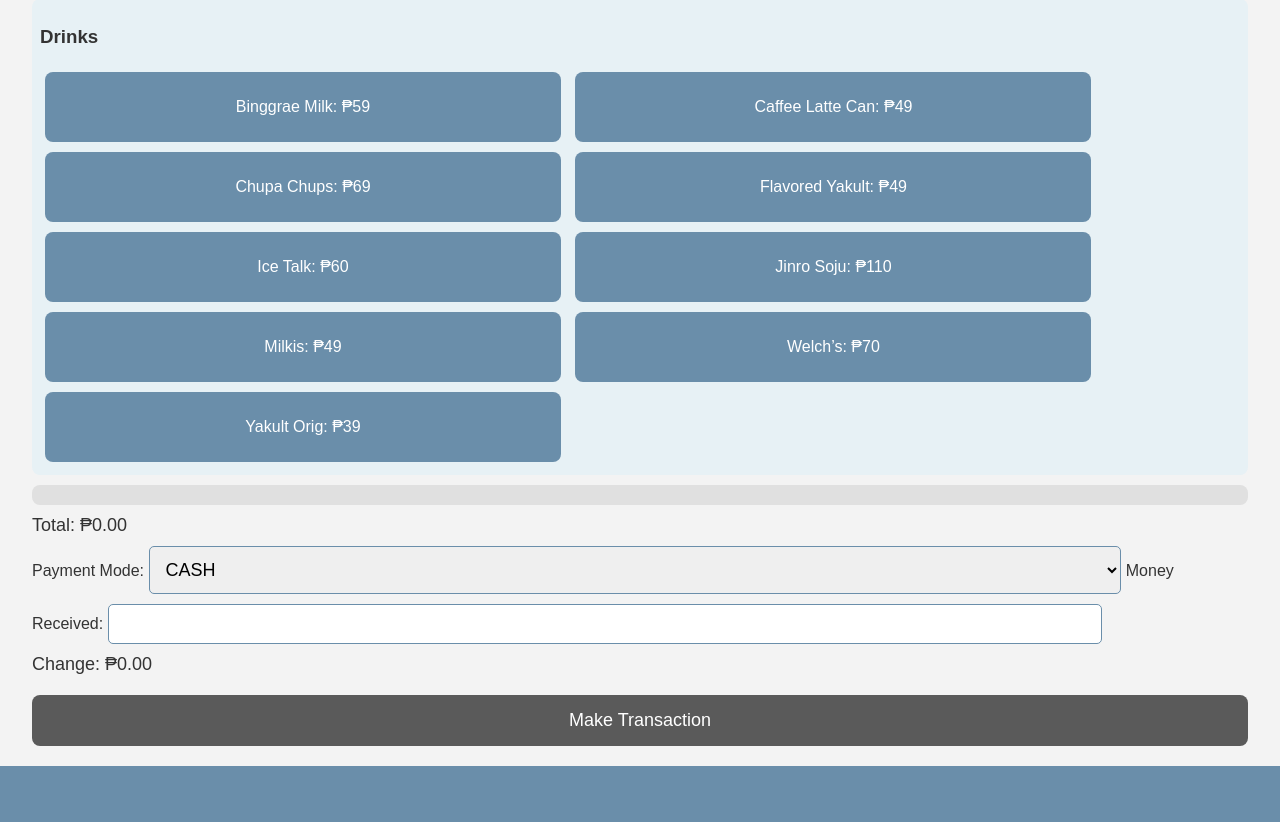
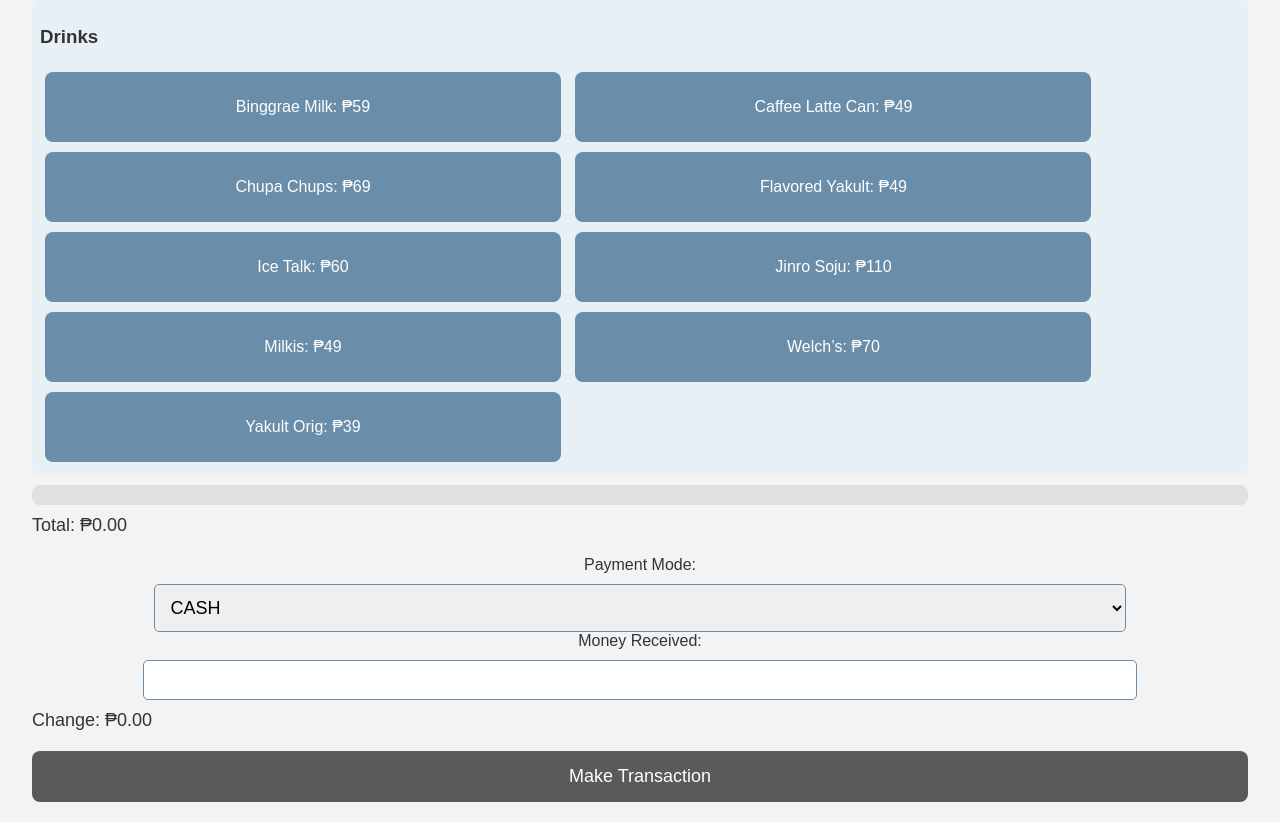
Before and after one commit to skullmatrix/HnSRamyeon, a Flask app: page / in a window 1280 px wide. Shown: the part 2083-2905 px from the top of the page. Before the commit the page ends 2849 px from the top, so only its background shows below. Run offline with Flask 2, Linux system fonts and the light colour scheme; data comes from the database, SQL or seed files in the repository.

Commit message:
Update index.html

```diff
--- a/templates/index.html
+++ b/templates/index.html
@@ -30,6 +30,10 @@
             color: white;
             text-decoration: none;
             border-radius: 5px;
+            transition: background-color 0.3s;
+        }
+        nav a:hover {
+            background-color: #5a6f85;  /* Darker shade on hover */
         }
         .item-type {
             margin-top: 10px;
@@ -50,6 +54,10 @@
             text-align: center;
             border-radius: 8px;
             cursor: pointer;
+            transition: background-color 0.3s;
+        }
+        .item-button:hover {
+            background-color: #5a6f85;  /* Darker shade on hover */
         }
         .search-bar {
             text-align: center;
@@ -113,6 +121,10 @@
             border-radius: 8px;
             cursor: pointer;
             margin-top: 20px;
+            transition: background-color 0.3s;
+        }
+        .submit-button:hover {
+            background-color: #484848;  /* Darker shade on hover */
         }
         /* New style for payment mode dropdown */
         #payment_mode {
@@ -122,6 +134,13 @@
             border-radius: 5px;
             border: 1px solid #6a8eaa;
             margin-top: 10px;  /* Spacing above the dropdown */
+        }
+        /* Container for payment inputs */
+        .payment-container {
+            display: flex;
+            flex-direction: column;
+            align-items: center;
+            margin-top: 20px;  /* Spacing above payment container */
         }
     </style>
 </head>
@@ -160,6 +179,7 @@
 
         <div id="total">Total: ₱0.00</div>
 
+        <div class="payment-container">
             <label for="payment_mode">Payment Mode:</label>
             <select name="payment_mode" id="payment_mode">
                 <option value="CASH" selected>CASH</option>
@@ -168,6 +188,7 @@
 
             <label for="money_received">Money Received:</label>
             <input type="number" name="money_received" id="money_received" oninput="calculateChange()">
+        </div>
 
         <div id="change">Change: ₱0.00</div>
 
```
Lines whose indentation alone changed are shown as unchanged.
